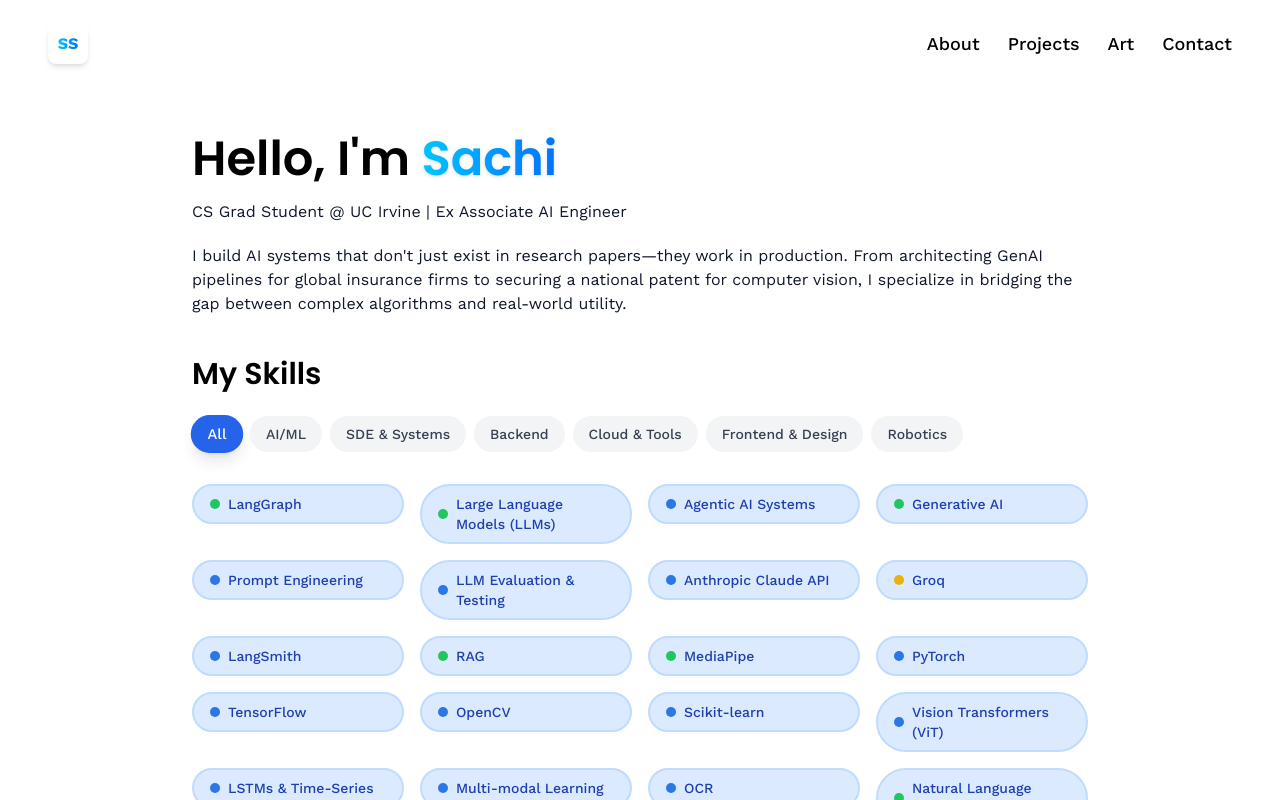
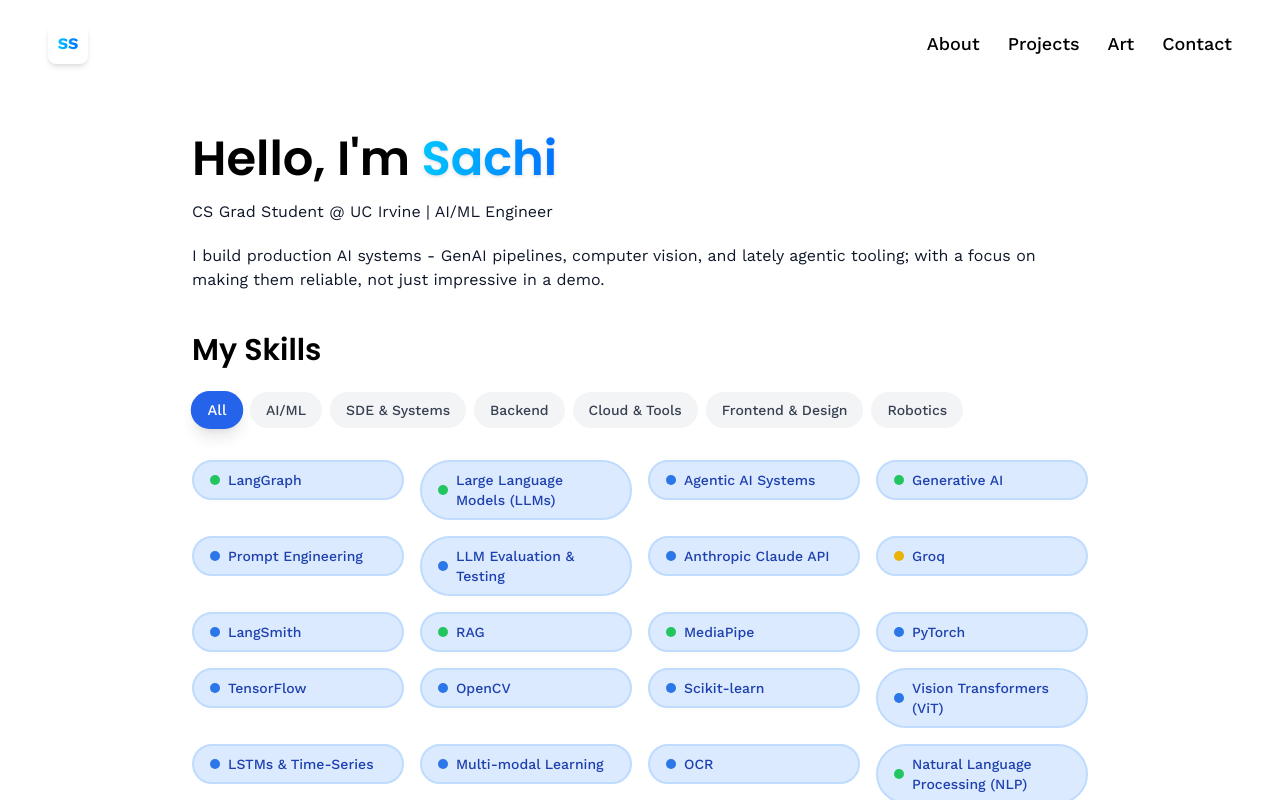
Before and after one commit to pysac17/portfolio, a React (Vite) app: page / in a window 1280 px wide. Shown: the top 800 px of the page. Built offline with nearby package versions, Linux system fonts and the light colour scheme.

Commit message:
latest work

```diff
--- a/src/pages/About.jsx
+++ b/src/pages/About.jsx
@@ -305,7 +305,7 @@
             {item.title}
             {item.isOngoing && <span className='ml-1 text-emerald-300'>• Current</span>}
           </div>
-          <div className='text-gray-300'>{item.company_name} — {item.formattedDateRange}</div>
+          <div className='text-gray-300'>{item.company_name} - {item.formattedDateRange}</div>
         </div>
       </div>
     </motion.div>
@@ -316,12 +316,11 @@
       <h1 className="head-text">
         Hello, I'm <span className="blue-gradient_text font-semibold drop-shadow">Sachi</span>
       </h1>
-      <h3 className="mt-2 text-slate-900">CS Grad Student @ UC Irvine | Ex Associate AI Engineer</h3>
+      <h3 className="mt-2 text-slate-900">CS Grad Student @ UC Irvine | AI/ML Engineer</h3>
 
       <div className="mt-5 flex flex-col gap-3 text-slate-900">
         <p>
-          I build AI systems that don't just exist in research papers—they work in production. From architecting GenAI pipelines for global insurance firms to securing a national patent for computer vision, I specialize in bridging the gap between complex algorithms and real-world utility.
-        </p>
+          I build production AI systems - GenAI pipelines, computer vision, and lately agentic tooling; with a focus on making them reliable, not just impressive in a demo.        </p>
       </div>
 
       {/* Skills Section */}
```
